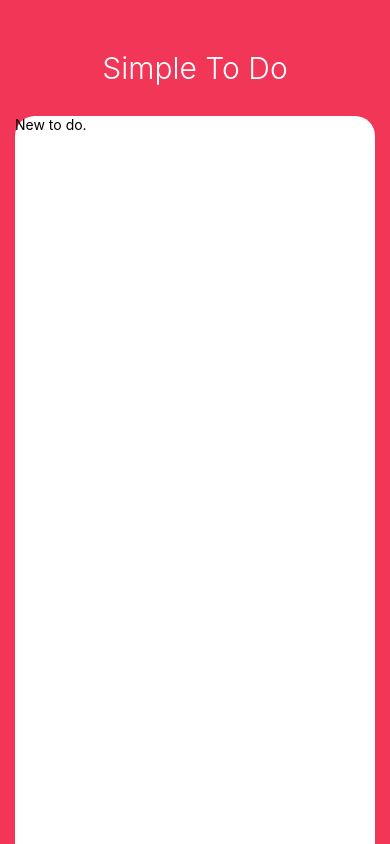
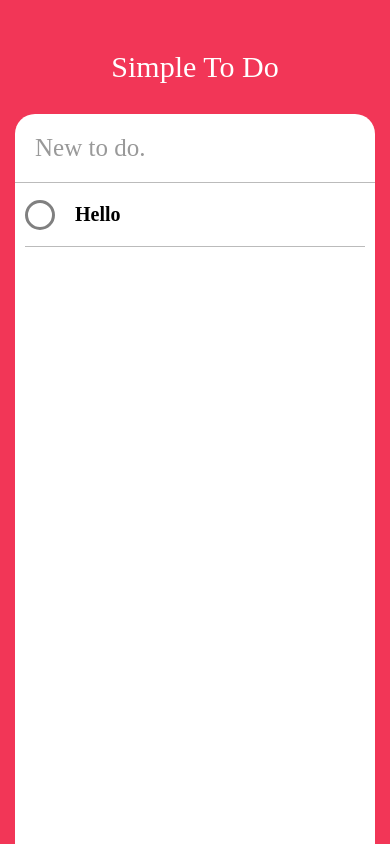
Before and after one commit to iyamus/reactnative_todo_200116, a React Native app in the folder todo/: screen / in a window 390 px wide. Built offline with nearby package versions, Linux system fonts and the light colour scheme.

Commit message:
2_design for text with circle changing

```diff
--- a/todo/App.js
+++ b/todo/App.js
@@ -1,32 +1,61 @@
 import React from 'react';
-import { StyleSheet, Text, View, StatusBar, TextInput, Dimensions, Platform } from 'react-native';
+import { StyleSheet, Text, View, StatusBar, TextInput, Dimensions, Platform, ScrollView } from 'react-native';
+import ToDo from "./ToDo";
+
 
 const { height, width } = Dimensions.get("window");
 
-export default function App() {
+export default class App extends React.Component {
+  state = {
+    newTodo: ""
+  };
+
+  render() {
+    const { newTodo } = this.state;
+
     return (
       <View style={styles.container}>
         <StatusBar barStyle="light-content" />
         <Text style={styles.title}>Simple To Do</Text>
         <View style={styles.card}>
-        <TextInput style={styles.input} placeholder={"New to do."}></TextInput>
+          <TextInput style={styles.input}
+            value={newTodo}
+            onChangeText={this._controlNewToDo}
+
+            //세부 설정
+            placeholder={"New to do."}
+            placeholderTextColor={"#999"}
+            autoCorrect={false}
+          />
+          <ScrollView contentContainerStyle={styles.todo}>
+            <ToDo />
+
+          </ScrollView>
         </View>
       </View>
     );
+  }
+
+  _controlNewToDo = text => {
+    this.setState({
+      newTodo: text
+    })
+  }
 }
 
 const styles = StyleSheet.create({
   container: {
     flex: 1,
     backgroundColor: '#F23657',
-    alignItems: 'center',
+    alignItems: 'center'
   },
   title: {
     color: "white",
     fontSize: 30,
     marginTop: 50,
     fontWeight: "300",
-    marginBottom: 30
+    marginBottom: 30,
+    fontFamily: 'serif'
   },
   card: {
     backgroundColor: "white",
@@ -52,6 +81,13 @@
     })
   },
   input: {
-
+    padding: 20,
+    borderBottomColor: "#bbb",
+    borderBottomWidth: StyleSheet.hairlineWidth,
+    fontSize: 25,
+    fontFamily: 'sans-serif-light'
+  },
+  todo:{
+    alignItems:"center"
   }
 });
--- /dev/null
+++ b/todo/ToDo.js
@@ -0,0 +1,65 @@
+import React from 'react';
+import { TouchableOpacity, StyleSheet, Text, View, StatusBar, TextInput, Dimensions, Platform } from 'react-native';
+
+const { width, height } = Dimensions.get("window");
+
+export default class ToDo extends React.Component {
+
+    state = {
+        isEditing: false,
+        isCompleted: false
+    };
+    render() {
+        const { isCompleted } = this.state;
+
+        return (
+            <View style={styles.container}>
+                <TouchableOpacity onPress={this._completeTodo}>
+                    <View style={[styles.circle,
+                    isCompleted ?
+                        styles.comletedCircle :
+                        styles.uncompletedCircle
+                    ]}></View>
+                </TouchableOpacity>
+                <Text style={styles.text}>Hello</Text>
+            </View>);
+    }
+
+    _completeTodo = () => {
+        this.setState(preState => {
+            return {
+                isCompleted: !preState.isCompleted
+            };
+        })
+    }
+}
+
+const styles = StyleSheet.create({
+    container: {
+        width: width - 50,
+        borderBottomColor: "#bbb",
+        borderBottomWidth: StyleSheet.hairlineWidth,
+        flexDirection: "row",
+        alignItems: "center",
+        // padding: 10
+    },
+    text: {
+        fontWeight: "600",
+        fontSize: 20,
+        marginVertical: 20,
+        fontFamily: 'sans-serif-light'
+    },
+    circle: {
+        width: 30,
+        height: 30,
+        borderRadius: 25,
+        borderWidth: 3,
+        marginRight: 20
+    },
+    comletedCircle: {
+        borderColor: "#F23657"
+    },
+    uncompletedCircle: {
+        borderColor: "gray"
+    }
+})
```
Lines whose indentation alone changed are shown as unchanged.
